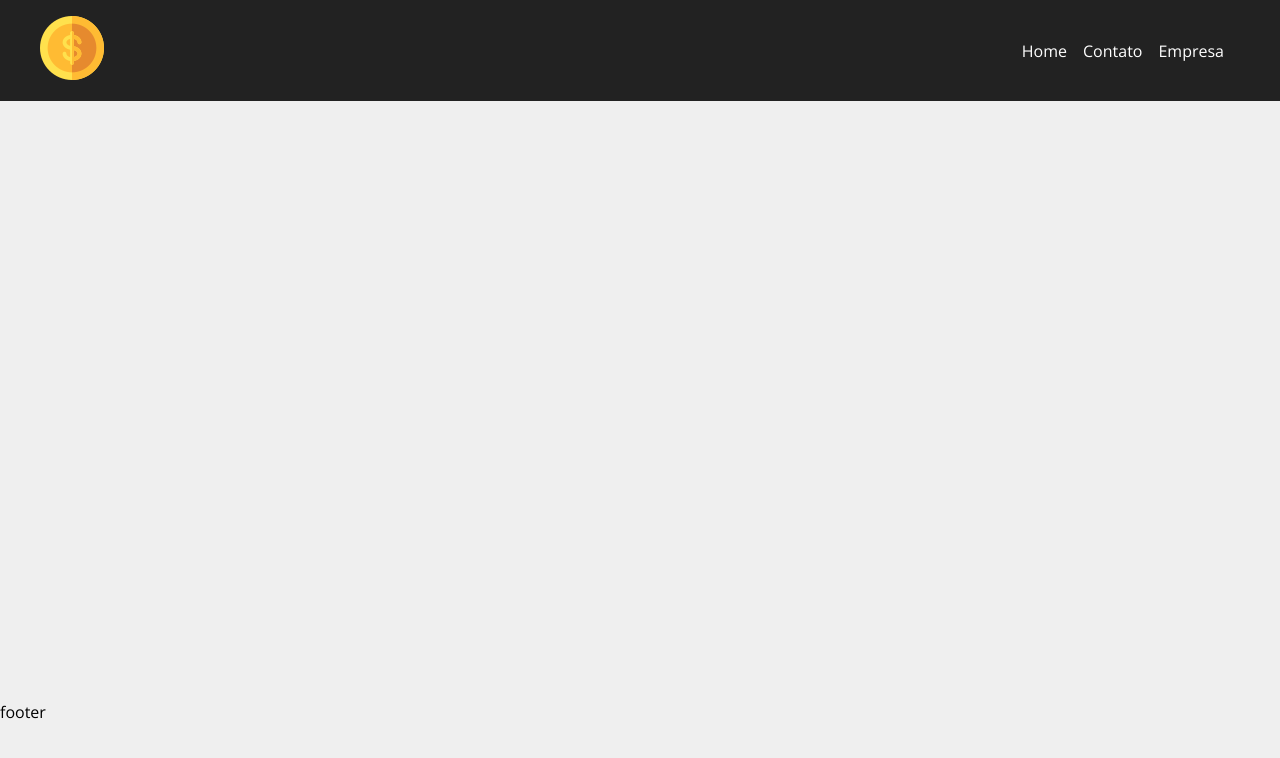
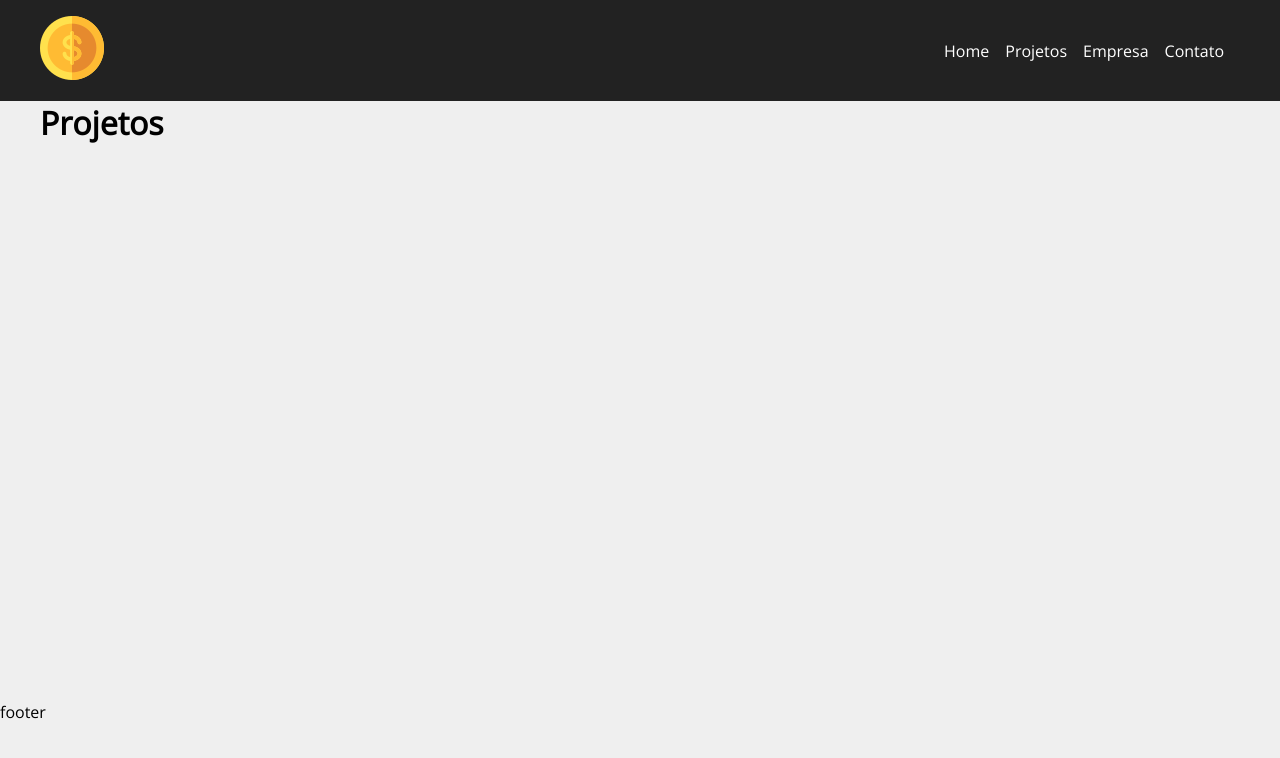
Before and after one commit to RaphaelMatias/costs, a React (Create React App) app: page /projects in a window 1280 px wide. Shown: the top 758 px of the page. Built offline with nearby package versions, Linux system fonts and the light colour scheme.

Commit message:
Start of projects page and add it to the navbar

```diff
--- a/src/App.js
+++ b/src/App.js
@@ -3,6 +3,7 @@ import Company from './components/pages/Company';
 import Home from './components/pages/Home';
 import Contact from './components/pages/Contact';
 import NewProject from './components/pages/NewProject';
+import Projects from './components/pages/Projects'
 
 import Container from './components/layout/Container';
 import Navbar from './components/layout/Navbar'
@@ -16,6 +17,7 @@ function App() {
       <Container customClass="min_height">
         <Routes>
           <Route path='/' element={<Home />}></Route>
+          <Route path='/projects' element={<Projects />}></Route>
           <Route path='/company' element={<Company />}></Route>
           <Route path='/contact' element={<Contact />}></Route>
           <Route path='/newproject' element={<NewProject />}></Route>
--- a/src/components/layout/Navbar.jsx
+++ b/src/components/layout/Navbar.jsx
@@ -17,10 +17,13 @@ function Navbar() {
                         <Link to="/">Home</Link>
                     </li>
                     <li class={styles.item}>
-                        <Link to="/contact">Contato</Link>
+                        <Link to="/projects">Projetos</Link>
                     </li>
                     <li class={styles.item}>
                         <Link to="/company">Empresa</Link>
+                    </li>
+                    <li class={styles.item}>
+                        <Link to="/contact">Contato</Link>
                     </li>
                 </ul>
             </Container>
--- /dev/null
+++ b/src/components/pages/Projects.jsx
@@ -0,0 +1,7 @@
+function Projects() {
+    return (
+        <h1>Projetos</h1>
+    )
+}
+
+export default Projects
```
